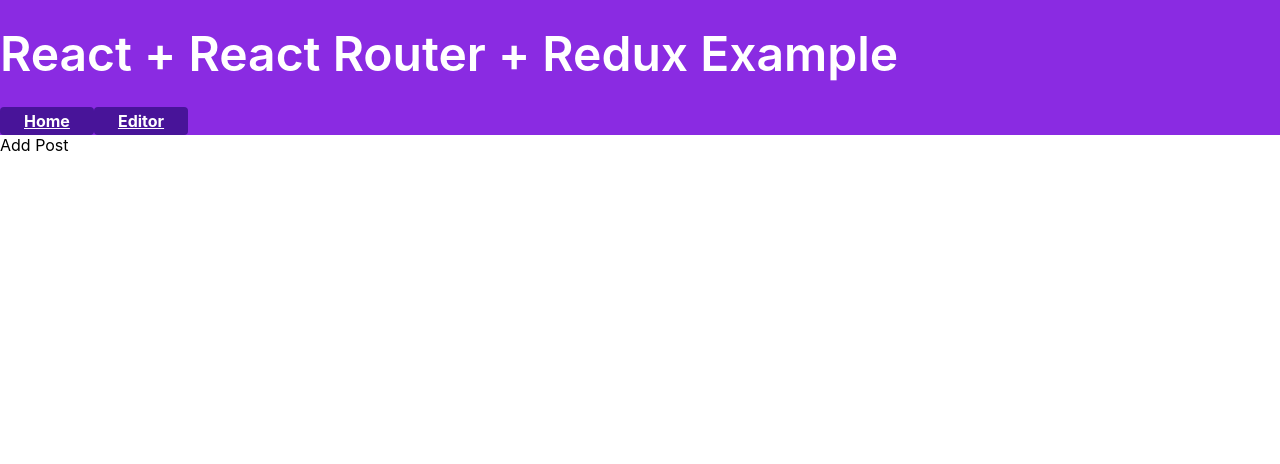
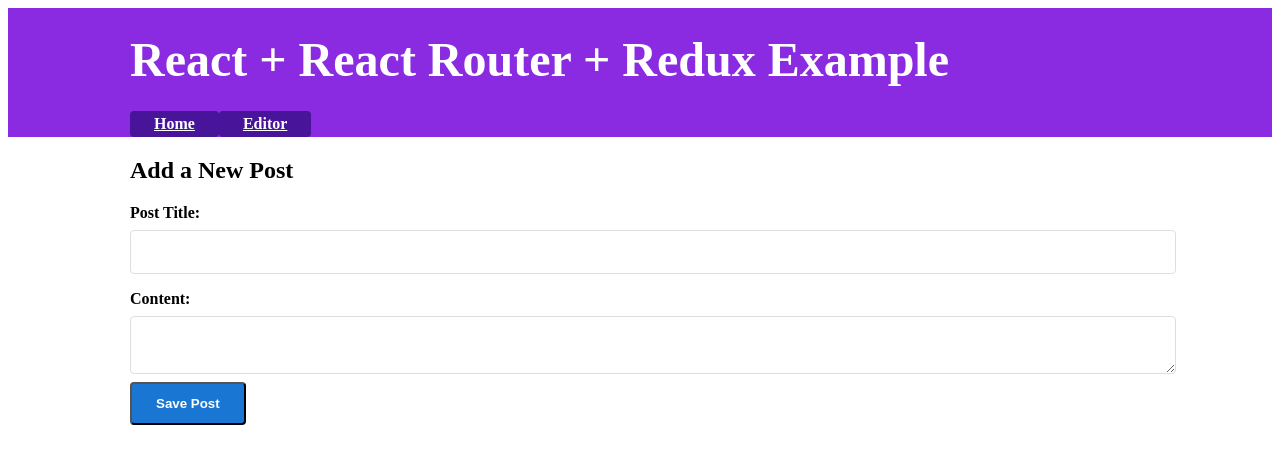
Before and after one commit to xuchaobei/react-redux-demo, a React (Create React App) app: page /editor in a window 1280 px wide. Shown: the top 464 px of the page. Built offline with nearby package versions, Linux system fonts and the light colour scheme; what miragejs, txtgen would draw is missing.

Commit message:
feat: redux-flow

```diff
--- a/package.json
+++ b/package.json
@@ -3,12 +3,14 @@
   "version": "0.1.0",
   "private": true,
   "dependencies": {
+    "@reduxjs/toolkit": "^1.6.1",
     "@testing-library/jest-dom": "^5.11.4",
     "@testing-library/react": "^11.1.0",
     "@testing-library/user-event": "^12.1.10",
     "date-fns": "^2.23.0",
     "react": "^17.0.2",
     "react-dom": "^17.0.2",
+    "react-redux": "^7.2.4",
     "react-router-dom": "^5.2.0",
     "react-scripts": "4.0.3",
     "web-vitals": "^1.0.1"
--- a/src/api/client.js
+++ b/src/api/client.js
@@ -24,7 +24,7 @@
     if (response.ok) {
       return data;
     }
-    throw new Error(data.error || response.statusText);
+    throw new Error(data.message || response.statusText);
   } catch (err) {
     return Promise.reject(err.message ? err.message : 'error');
   }
--- a/src/api/server.js
+++ b/src/api/server.js
@@ -6,7 +6,6 @@
   hasMany,
   association,
   RestSerializer,
-  Response,
 } from 'miragejs';
 
 import faker from 'faker';
@@ -78,11 +77,7 @@
       if (user) {
         return user;
       } else {
-        return new Response(
-          400,
-          {},
-          { error: 'Username or password is wrong' },
-        );
+        throw new Error('Username or password is wrong' );
       }
     });
 
@@ -113,8 +108,10 @@
       // Work around some odd behavior by Mirage that's causing an extra
       // user entry to be created unexpectedly when we only supply a userId.
       // It really want an entire Model passed in as data.user for some reason.
-      const user = schema.users.find(data.userId);
-      data.user = user;
+      if(data.userId){
+        const user = schema.users.find(data.userId);
+        data.user = user;
+      }
 
       if (data.content === 'error') {
         throw new Error('Could not save the post!');
--- /dev/null
+++ b/src/features/editor/components/AddPostForm/index.js
@@ -0,0 +1,50 @@
+import React, { useState } from 'react';
+
+const AddPostForm = (props) => {
+  const { onSubmit } = props;
+
+  const [title, setTitle] = useState('');
+  const [content, setContent] = useState('');
+
+  const handleChange = (e) => {
+    if (e.target.name === 'title') {
+      setTitle(e.target.value);
+    } else if (e.target.name === 'content') {
+      setContent(e.target.value);
+    }
+  };
+
+  const handleSave = () => {
+    if (title.length > 0 && content.length > 0) {
+      onSubmit({ title, content });
+    }
+  };
+
+  return (
+    <section>
+      <h2>Add a New Post</h2>
+      <form>
+        <label htmlFor="title">Post Title:</label>
+        <input
+          type="text"
+          id="title"
+          name="title"
+          value={title}
+          onChange={handleChange}
+        />
+        <label htmlFor="content">Content:</label>
+        <textarea
+          id="content"
+          name="content"
+          value={content}
+          onChange={handleChange}
+        />
+        <button type="button" className="button" onClick={handleSave}>
+          Save Post
+        </button>
+      </form>
+    </section>
+  );
+};
+
+export default AddPostForm;
--- a/src/features/editor/index.js
+++ b/src/features/editor/index.js
@@ -1,7 +1,25 @@
 import React from 'react';
+import { useDispatch } from 'react-redux';
+import { nanoid } from '@reduxjs/toolkit';
+import { useHistory } from 'react-router-dom';
+import AddPostForm from './components/AddPostForm';
+import { addPost } from '../../states/postsSlice';
 
 const AddPost = () => {
-  return <div>Add Post</div>
+  const dispatch = useDispatch();
+  const history = useHistory();
+
+  const handleSubmit = (data) => {
+    dispatch(
+      addPost({
+        ...data,
+        id: nanoid(),
+      }),
+    );
+    history.push('/');
+  };
+
+  return <AddPostForm onSubmit={handleSubmit} />;
 };
 
 export default AddPost;
--- /dev/null
+++ b/src/features/home/components/PostList/index.js
@@ -0,0 +1,22 @@
+import React from 'react';
+import './style.css';
+
+const PostList = (props) => {
+  const { posts } = props;
+
+  const renderedPosts = posts.map((post) => (
+    <article className="post-excerpt" key={post.id}>
+      <h3>{post.title}</h3>
+      <p className="post-content">{post.content.substring(0, 100)}</p>
+    </article>
+  ));
+
+  return (
+    <div className="post-list">
+      <h2>Posts</h2>
+      {renderedPosts}
+    </div>
+  );
+};
+
+export default PostList;
--- /dev/null
+++ b/src/features/home/components/PostList/style.css
@@ -0,0 +1,18 @@
+.post-excerpt {
+  padding: 0.25rem 0.25rem;
+  border: 1px solid rgb(177, 174, 174);
+  border-radius: 7px;
+}
+
+.post-list .post-excerpt + .post-excerpt {
+  margin-top: 0.5rem;
+}
+
+.post-excerpt h3 {
+  margin: 0;
+  font-size: 1.5rem;
+}
+
+p.post-content {
+  margin-top: 10px;
+}
--- a/src/features/home/index.js
+++ b/src/features/home/index.js
@@ -1,5 +1,16 @@
+import React from 'react';
+import { useSelector } from 'react-redux';
+import PostListComp from './components/PostList';
+
 const Home = () => {
-  return <div>Home</div>
+  const posts = useSelector((state) => state.posts)
+
+  return (
+    <section>
+      <PostListComp posts={posts} />
+    </section>
+  );
+
 };
 
 export default Home;
--- a/src/index.css
+++ b/src/index.css
@@ -1,13 +1,169 @@
-body {
-  margin: 0;
-  font-family: -apple-system, BlinkMacSystemFont, 'Segoe UI', 'Roboto', 'Oxygen',
-    'Ubuntu', 'Cantarell', 'Fira Sans', 'Droid Sans', 'Helvetica Neue',
-    sans-serif;
-  -webkit-font-smoothing: antialiased;
-  -moz-osx-font-smoothing: grayscale;
+:root {
+  --redux-color: #764abc;
 }
 
-code {
-  font-family: source-code-pro, Menlo, Monaco, Consolas, 'Courier New',
-    monospace;
+section {
+  width: 100%;
+  margin-left: auto;
+  margin-right: auto;
+  padding: 0 1.5rem;
+  max-width: 1020px;
 }
+
+.button {
+  display: inline-block;
+  background: #1976d2;
+  color: white;
+  border-radius: 4px;
+  font-weight: 700;
+  padding: 0.75rem 1.5rem;
+}
+
+button:disabled,
+button:disabled:hover {
+  opacity: 0.5;
+}
+
+button.reaction-button {
+  border: 1px solid #e0e3e9;
+  padding: 5px 10px;
+  margin: 5px 6px 10px;
+  border-radius: 4px;
+  white-space: nowrap;
+}
+
+.muted-button,
+a.muted-button {
+  background: transparent;
+  border: 1px solid #cdcdcd;
+  color: #4e4e4e;
+  text-decoration: none;
+  line-height: 1;
+}
+
+label {
+  font-weight: 600;
+  max-width: 100%;
+  display: block;
+  margin: 1rem 0 0.5rem;
+}
+
+[type='color'],
+[type='date'],
+[type='email'],
+[type='month'],
+[type='number'],
+[type='password'],
+[type='search'],
+[type='tel'],
+[type='text'],
+[type='url'],
+[type='week'],
+[type='time'],
+select,
+textarea {
+  display: block;
+  border: 1px solid #dedede;
+  border-radius: 4px;
+  padding: 0.75rem;
+  outline: none;
+  background: transparent;
+  margin-bottom: 0.5rem;
+  font-size: 1rem;
+  width: 100%;
+  max-width: 100%;
+  line-height: 1;
+}
+
+.error {
+  color: red;
+}
+
+/* https://projects.lukehaas.me/css-loaders/ , Loader #3 */
+.loader {
+  font-size: 10px;
+  margin: 50px auto;
+  text-indent: -9999em;
+  width: 5em;
+  height: 5em;
+  border-radius: 50%;
+  background: var(--redux-color);
+  background: -moz-linear-gradient(
+    left,
+    var(--redux-color) 10%,
+    rgba(128, 0, 255, 0) 42%
+  );
+  background: -webkit-linear-gradient(
+    left,
+    var(--redux-color) 10%,
+    rgba(128, 0, 255, 0) 42%
+  );
+  background: -o-linear-gradient(
+    left,
+    var(--redux-color) 10%,
+    rgba(128, 0, 255, 0) 42%
+  );
+  background: -ms-linear-gradient(
+    left,
+    var(--redux-color) 10%,
+    rgba(128, 0, 255, 0) 42%
+  );
+  background: linear-gradient(
+    to right,
+    var(--redux-color) 10%,
+    rgba(128, 0, 255, 0) 42%
+  );
+  position: relative;
+  -webkit-animation: load3 1.4s infinite linear;
+  animation: load3 1.4s infinite linear;
+  -webkit-transform: translateZ(0);
+  -ms-transform: translateZ(0);
+  transform: translateZ(0);
+}
+
+.loader:before {
+  width: 50%;
+  height: 50%;
+  background: var(--redux-color);
+  border-radius: 100% 0 0 0;
+  position: absolute;
+  top: 0;
+  left: 0;
+  content: '';
+}
+
+.loader:after {
+  background: #ffffff;
+  width: 75%;
+  height: 75%;
+  border-radius: 50%;
+  content: '';
+  margin: auto;
+  position: absolute;
+  top: 0;
+  left: 0;
+  bottom: 0;
+  right: 0;
+}
+
+@-webkit-keyframes load3 {
+  0% {
+    -webkit-transform: rotate(0deg);
+    transform: rotate(0deg);
+  }
+  100% {
+    -webkit-transform: rotate(360deg);
+    transform: rotate(360deg);
+  }
+}
+
+@keyframes load3 {
+  0% {
+    -webkit-transform: rotate(0deg);
+    transform: rotate(0deg);
+  }
+  100% {
+    -webkit-transform: rotate(360deg);
+    transform: rotate(360deg);
+  }
+}
--- a/src/index.js
+++ b/src/index.js
@@ -2,12 +2,16 @@
 import ReactDOM from 'react-dom';
 import './index.css';
 import App from './App';
+import store from './states/store';
+import { Provider } from 'react-redux';
 import reportWebVitals from './reportWebVitals';
 import './api/server';
 
 ReactDOM.render(
   <React.StrictMode>
-    <App />
+    <Provider store={store}>
+      <App />
+    </Provider>
   </React.StrictMode>,
   document.getElementById('root')
 );
--- /dev/null
+++ b/src/states/postsSlice.js
@@ -0,0 +1,21 @@
+import { createSlice } from '@reduxjs/toolkit';
+
+
+const initialState = [
+  { id: '1', title: 'First Post!', content: 'Hello!' },
+  { id: '2', title: 'Second Post', content: 'More text' },
+];
+
+const postsSlice = createSlice({
+  name: 'posts',
+  initialState,
+  reducers: {
+    addPost(state, action) {
+      state.push(action.payload);
+    },
+  },
+});
+
+export const { addPost } = postsSlice.actions;
+
+export default postsSlice.reducer;
--- /dev/null
+++ b/src/states/store.js
@@ -0,0 +1,8 @@
+import { configureStore } from '@reduxjs/toolkit';
+import posts from './postsSlice'
+
+export default configureStore({
+  reducer: {
+    posts
+  },
+});
```
